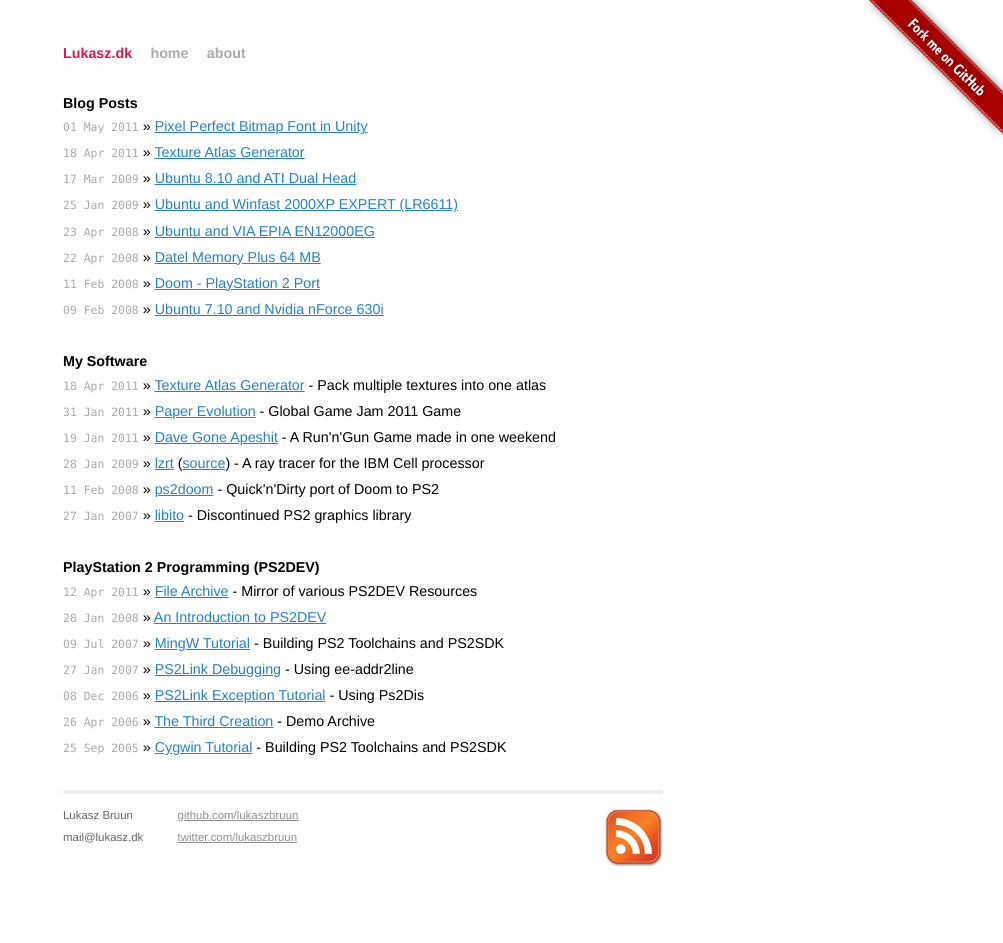
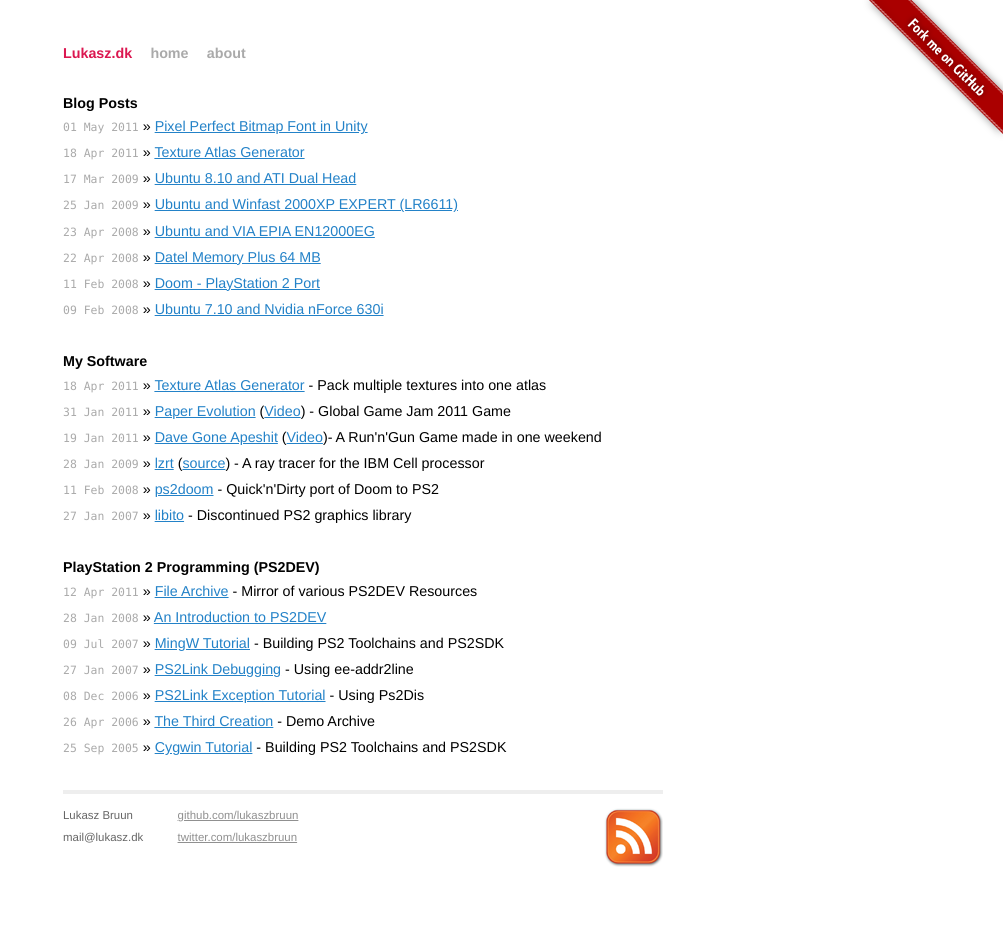
Before and after one commit to lukaszdk/lukasz.dk, a Jekyll site: the page built from index.html, in a window 1280 px wide. Shown: the whole page, without its empty margins (277-1280 px from the left). Built offline with Jekyll 4.4.1, drawn with Linux system fonts in a browser that asks for light colours.

Commit message:
Updated front page with link to YouTube videos for Paper Evolution and Dave Gone Apeshit.

```diff
--- a/index.html
+++ b/index.html
@@ -14,8 +14,8 @@
   <h1>My Software</h1>
   <ul class="posts">
 	<li><span>18 Apr 2011</span> &raquo; <a href="https://github.com/lukaszbruun/texture-atlas-generator">Texture Atlas Generator</a> - Pack multiple textures into one atlas</li>
-	<li><span>31 Jan 2011</span> &raquo; <a href="https://github.com/lukaszbruun/Paper-Evolution">Paper Evolution</a> - Global Game Jam 2011 Game</li>
-	<li><span>19 Jan 2011</span> &raquo; <a href="https://github.com/lukaszbruun/Dave-Gone-Apeshit">Dave Gone Apeshit</a> - A Run'n'Gun Game made in one weekend</li>
+	<li><span>31 Jan 2011</span> &raquo; <a href="https://github.com/lukaszbruun/Paper-Evolution">Paper Evolution</a> (<a href="http://www.youtube.com/watch?v=2FZ4U0goknQ">Video</a>) - Global Game Jam 2011 Game</li>
+	<li><span>19 Jan 2011</span> &raquo; <a href="https://github.com/lukaszbruun/Dave-Gone-Apeshit">Dave Gone Apeshit</a> (<a href="http://www.youtube.com/watch?v=W36heR9GUMk">Video</a>)- A Run'n'Gun Game made in one weekend</li>
 	<li><span>28 Jan 2009</span> &raquo; <a href="/software/lzrt">lzrt</a> (<a href="https://github.com/lukaszbruun/lzrt">source</a>) - A ray tracer for the IBM Cell processor</li>
 	<li><span>11 Feb 2008</span> &raquo; <a href="https://github.com/lukaszbruun/ps2doom">ps2doom</a> - Quick'n'Dirty port of Doom to PS2</li>
 	<li><span>27 Jan 2007</span> &raquo; <a href="https://github.com/lukaszbruun/libito">libito</a> - Discontinued PS2 graphics library</li>
```
